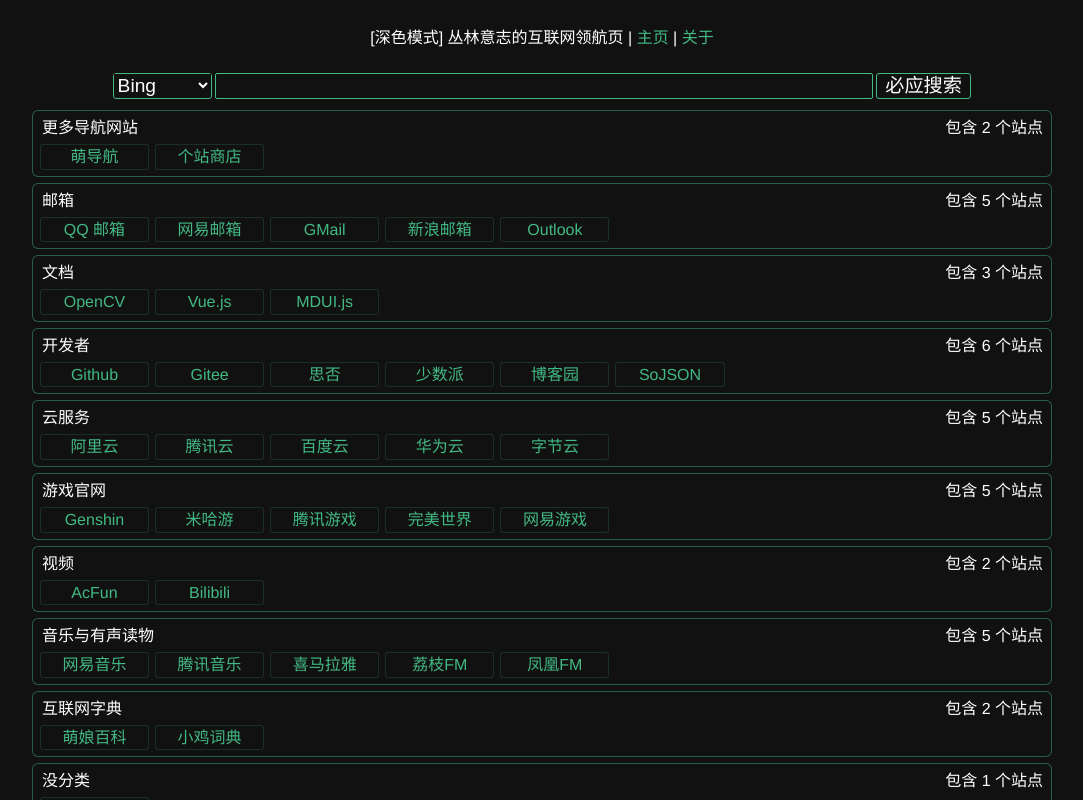
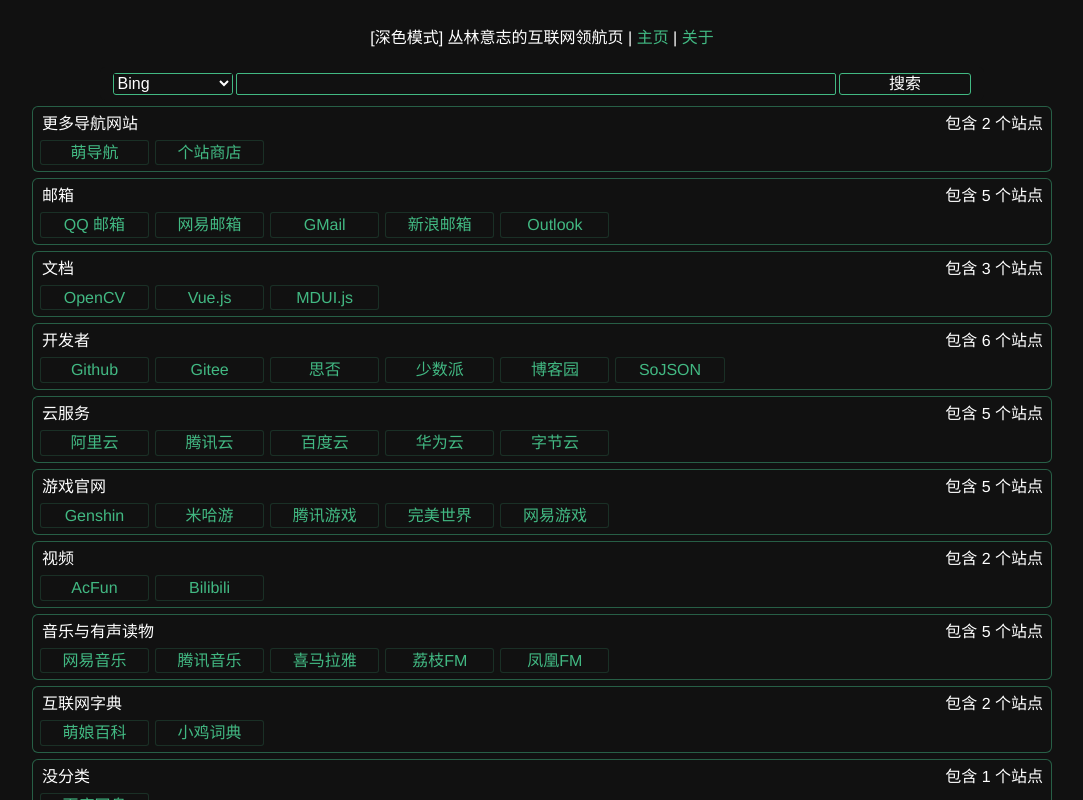
Before and after one commit to conglinyizhi/NavigationCenter, a Vue app: page / in a window 1280 px wide. Shown: the top 800 px of the page, without its empty margins (98-1181 px from the left). Built offline with nearby package versions, Linux system fonts and the light colour scheme.

Commit message:
优化 搜索在手机上的显示效果

```diff
--- a/src/components/Search.vue
+++ b/src/components/Search.vue
@@ -1,34 +1,55 @@
 <template>
   <form
     id="search"
-    :action="searchWebsiteList[searchWebsiteID].url"
+    :action="searchWebsiteID > -1 ? searchWebsiteList[searchWebsiteID].url : ''"
     target="_blank"
   >
     <span class="searchBox">
       <span class="flex">
-        <select>
+        <select
+          class="selectWebsiteList"
+          v-model="searchWebsiteID"
+        >
           <option
             class="changeWebsiteButton"
             v-for="(a,i) in searchWebsiteList"
             :key="i"
+            :value="i"
             v-text="a.title"
-            @click="changeWebsite_Getid(i)"
+          />
+          <option
+            v-text="'帮我选择'"
+            @click="showHelper"
+            :value="-1"
           />
         </select>
       </span>
-
       <input
+        :disabled="searchWebsiteID == -1"
         type="text"
-        :name="searchWebsiteList[searchWebsiteID].key"
+        :name="searchWebsiteID > -1 ? searchWebsiteList[searchWebsiteID].key : ''"
         id="keywordsInput"
         v-model="keywords"
       />
       <input
+        :disabled="searchWebsiteID == -1"
         type="submit"
-        :value="searchWebsiteList[searchWebsiteID].button"
+        value="搜索"
       />
     </span>
   </form>
+  <div
+    id="searchSelectHelper"
+    v-if="searchWebsiteID == -1"
+  >
+    <div>搜索引擎使用提示</div>
+    <ul>
+      <li>如果您需要找到某个问题的解决方案，请使用必应或者谷歌</li>
+      <li>如果您需要 Excel 或者 Office 办公软件的使用方法，请使用微软文档搜索</li>
+      <li>如果您需要搜索文中的某个段落出处，优先使用百度</li>
+      <li>除非仅仅是在搜索一个 bilibili UP 主或者 BVid 或者 aid，否则请不要使用 bilibili 搜索</li>
+    </ul>
+  </div>
 </template>
 
 <script>
@@ -37,37 +58,31 @@ const searchWebsiteList = [
     title: "Bing",
     url: "https://cn.bing.com/search",
     key: "q",
-    button: "必应搜索",
   },
   {
     title: "bilibili",
     url: "https://search.bilibili.com/all",
     key: "keyword",
-    button: "哔哩哔哩搜索",
   },
   {
     title: "百度",
     url: "https://www.baidu.com/s",
     key: "wd",
-    button: "百度搜索",
   },
   {
     title: "搜狗",
     url: "https://www.sogou.com/web",
     key: "query",
-    button: "搜狗搜索",
   },
   {
     title: "谷歌",
     url: "https://www.google.com/search",
     key: "q",
-    button: "谷歌搜索",
   },
   {
     title: "微软文档",
     url: "https://support.microsoft.com/zh-cn/Search/results",
     key: "query",
-    button: "文档搜索",
   },
 ];
 export default {
@@ -92,10 +107,10 @@ export default {
       keywords: "",
       searchWebsiteID: 0,
       searchWebsiteList,
+      searchHelper: 0,
     };
   },
 };
-// defineProps({keywords:""});
 </script>
 
 <style scoped>
@@ -104,13 +119,21 @@ export default {
   margin: 3px;
   border-radius: 5px;
   padding: 5px 0;
-  /* width: 50%; */
 }
 
+  #keywordsInput {
+    margin-top: 1px;
+    border: 1px #42b983 groove;
+    border-radius: 2px;
+    flex: 2;
+  }
 @media (min-width: 600px) {
   #search {
     display: inline-block;
     width: 70%;
+  }
+  #keywordsInput {
+    flex: 5;
   }
 }
 
@@ -124,21 +147,8 @@ export default {
   left: 140px;
   border-color: #ff0 transparent transparent;
 } */
-#keywordsInput {
-  margin-top: 1px;
-  border: 1px #42b983 groove;
-  border-radius: 2px;
-  flex: 8;
-}
-.changeWebsiteButton {
-  height: 1rem;
-  line-height: 1rem;
-  border: 1px #42b983 groove;
-  margin: 0 4px;
-  padding: 2px;
-  border-radius: 3px;
-}
-input {
+input,
+select {
   border: 0;
 }
 input[type="submit"],
@@ -149,17 +159,27 @@ input[type="submit"],
   border-radius: 3px;
 }
 .searchBox * {
-  font-size: 1.2rem;
-  line-height: 1.2rem;
+  font-size: 1rem;
+  line-height: 1.1rem;
 }
 .searchBox {
   display: flex;
   padding: 0 10px;
 }
-.itemList {
-  display: block;
+
+.selectWebsiteList {
+  width: 100%;
+  min-width: 3rem;
 }
-select {
-  border: 0;
+#searchSelectHelper {
+  border: 1px #42b983 groove;
+  margin: 5px;
+  border-radius: 3px;
+  padding: 15px 30px 3px;
+  padding-right: 20px;
+}
+#searchSelectHelper ul {
+  text-align: left;
+  padding-left: 0;
 }
 </style>
```
